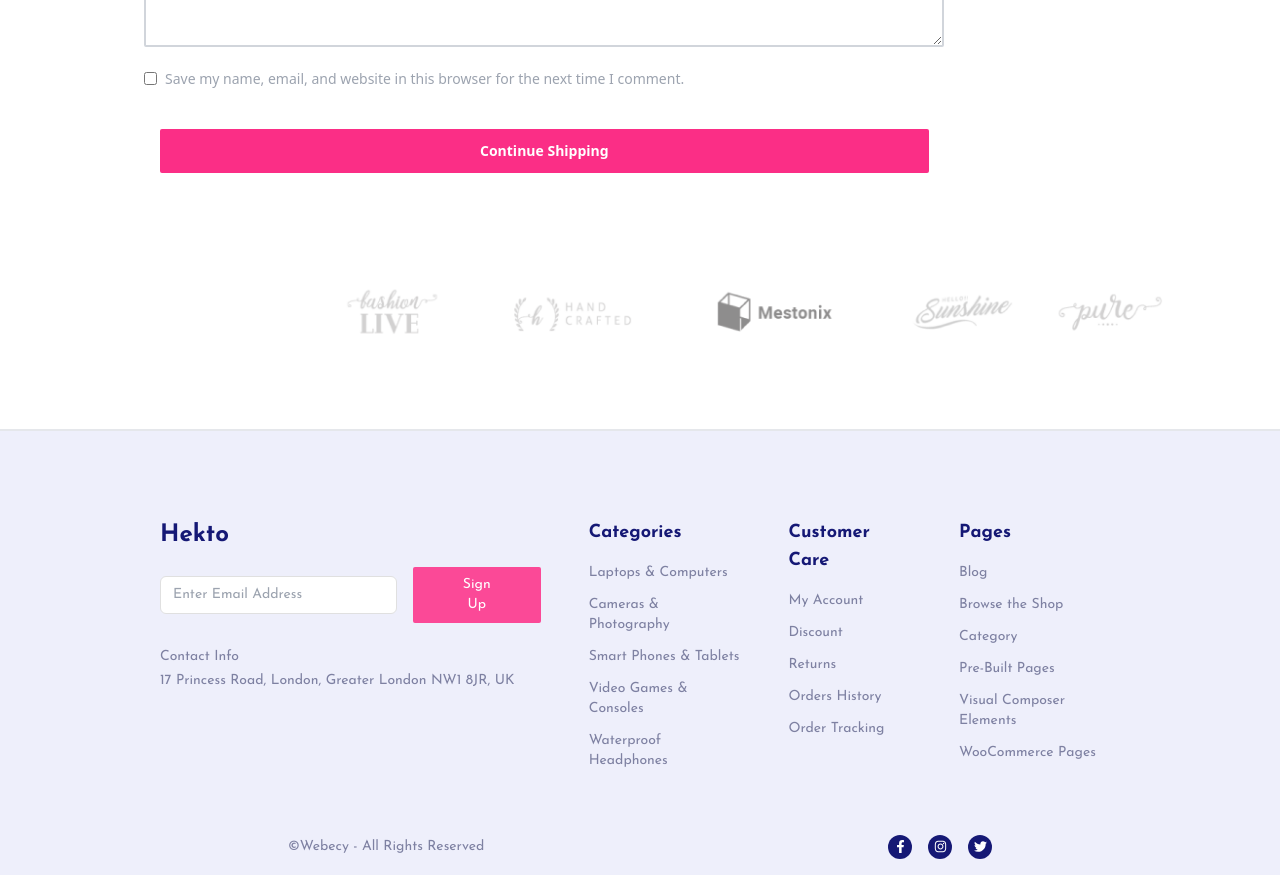
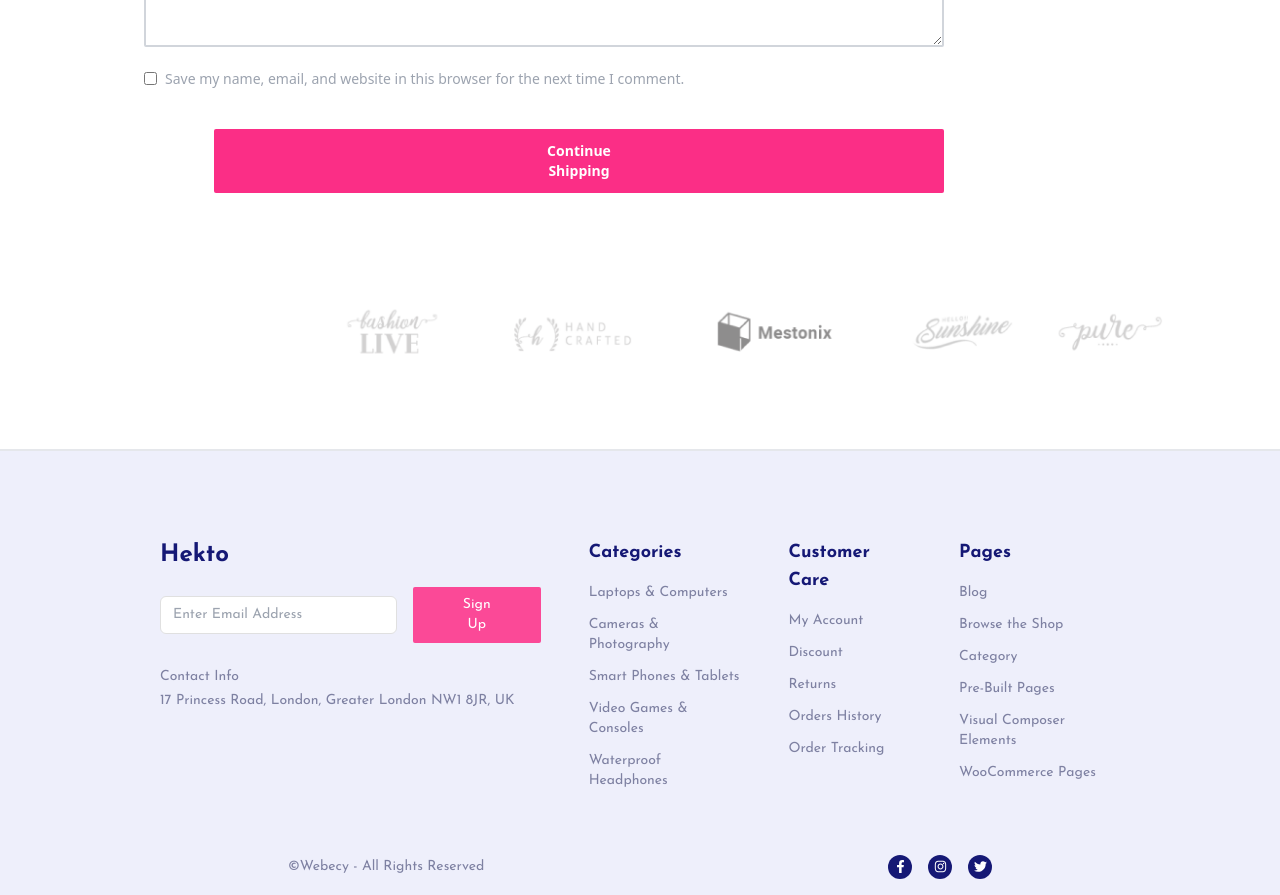
Before and after one commit to WafaaKanwal/Hackathon-UI-UX-Figma, a Next.js app: page /singleblog in a window 1280 px wide. Shown: the part 3420-4315 px from the top of the page. Built offline with nearby package versions, Linux system fonts and the light colour scheme.

Commit message:
Add files via upload

```diff
--- a/src/app/components/CommentSection.tsx
+++ b/src/app/components/CommentSection.tsx
@@ -106,7 +106,7 @@ const CommentSection = () => {
 
       </div>
        {/* Button */}
-       <button className="bg-[#FB2E86] mt-10 text-white text-sm font-semibold py-3 px-[20rem] ml-4 rounded-sm hover:bg-pink-600 w-full sm:w-auto">
+       <button className="bg-[#FB2E86] mt-10 text-white text-sm font-semibold py-3 px-[20rem] ml-[70px] rounded-sm hover:bg-pink-600 w-[200px] sm:w-auto">
           Continue Shipping
         </button>
     </div>
```
